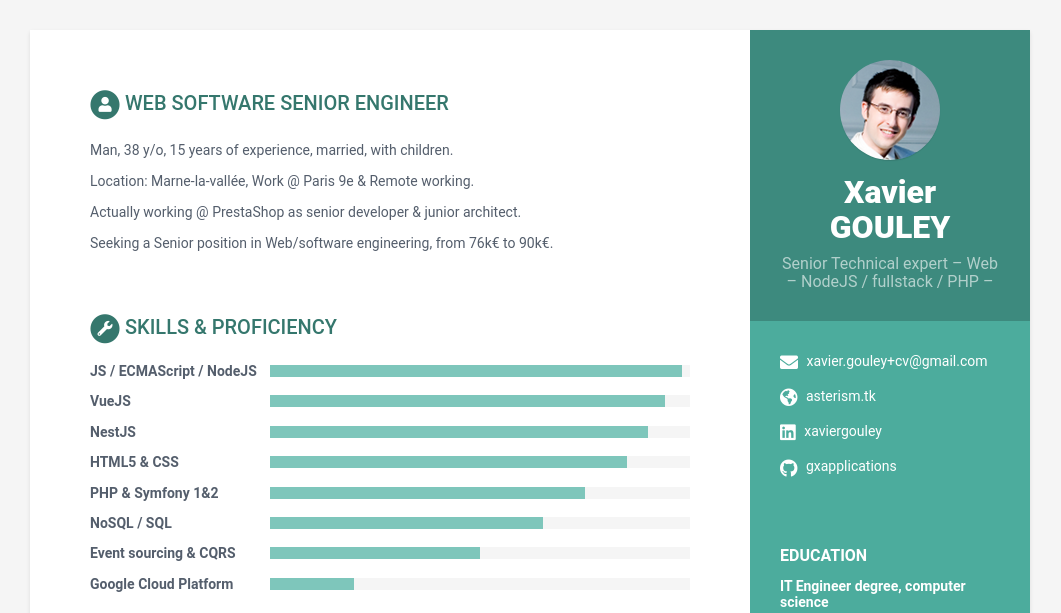
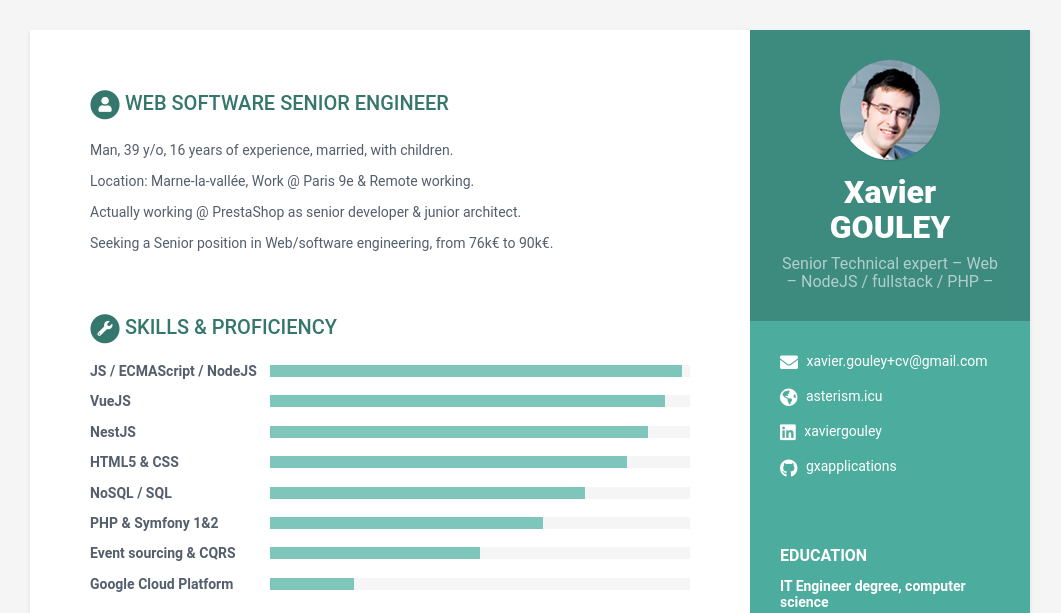
Before and after one commit to gxapplications/gxapplications, a Jekyll site: the page built from index.html, in a window 1280 px wide. Shown: the top 613 px of the page, without its empty margins (110-1171 px from the left). Built offline with Jekyll 4.4.1, drawn with Linux system fonts in a browser that asks for light colours.

Commit message:
change URLs

```diff
--- a/_config.yml
+++ b/_config.yml
@@ -2,8 +2,8 @@
 
 # Site Settings
 title: Xavier GOULEY
-url: 'http://asterism.tk'
-baseurl: '/gxapplications' #change it according to your repository name
+url: 'http://asterism.icu'
+baseurl: '/cv' #change it according to your repository name
 description: Xavier GOULEY resume
 # Style will be applied only after restarting the build or serve. Just choose one of the options.
 theme_skin: turquoise # blue turquoise green berry orange ceramic
--- a/_data/data.yml
+++ b/_data/data.yml
@@ -14,7 +14,7 @@ sidebar:
     # Sidebar links
     email: xavier.gouley+cv@gmail.com
     phone:
-    website: asterism.tk #do not add http://
+    website: asterism.icu #do not add http://
     linkedin: xaviergouley
     github: gxapplications
     gitlab:
@@ -39,7 +39,7 @@ sidebar:
         link: https://photos.app.goo.gl/Q3ch1SSz6QyUT2Xm9
 
       - item: Side project in Domotics
-        link: https://asterism.tk
+        link: https://asterism.icu
 
       - item: Handyman
         link:
@@ -53,7 +53,7 @@ sidebar:
 career-profile:
     title: Web software Senior Engineer
     summary: |
-      Man, 38 y/o, 15 years of experience, married, with children.
+      Man, 39 y/o, 16 years of experience, married, with children.
 
       Location: Marne-la-vallée, Work @ Paris 9e & Remote working.
 
@@ -86,9 +86,9 @@ skills:
       level: 90%
     - name: HTML5 & CSS
       level: 85%
+    - name: NoSQL / SQL
+      level: 75%
     - name: PHP & Symfony 1&2
-      level: 75%
-    - name: NoSQL / SQL
       level: 65%
     - name: Event sourcing & CQRS
       level: 50%
```
